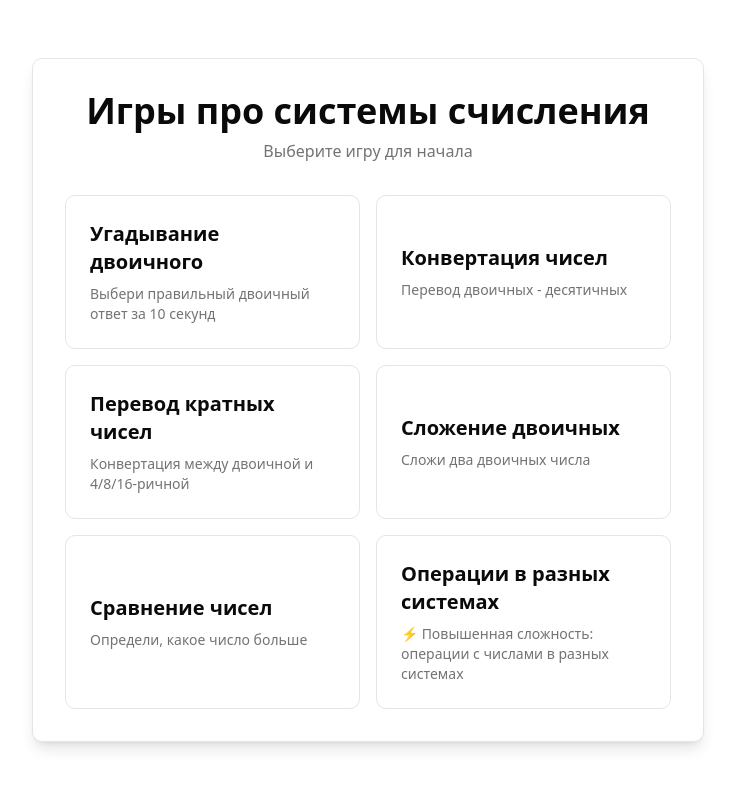
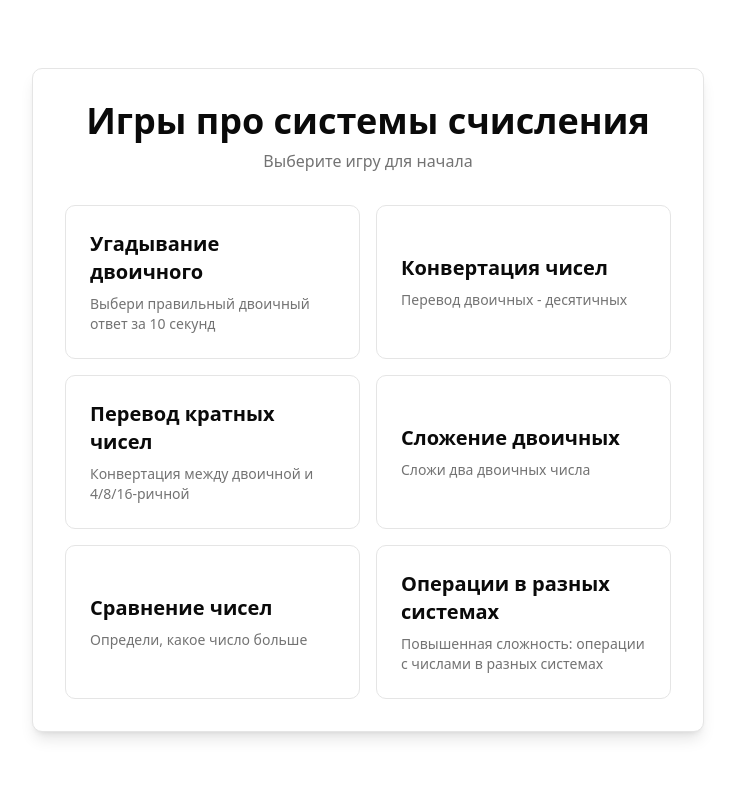
Before and after one commit to Grigoyda/ProjectBinary, a React (Vite) app: page / in a window 1280 px wide. Shown: the top 788 px of the page, without its empty margins (272-1007 px from the left). Built offline with nearby package versions, Linux system fonts and the light colour scheme.

Commit message:
Пофиксил интерфейс

```diff
--- a/src/components/games/Game6.tsx
+++ b/src/components/games/Game6.tsx
@@ -199,7 +199,7 @@ export function Game6({ onBackToMenu }: Game6Props) {
         {/* Уровень сложности */}
         <div className="text-center">
           <div className="inline-flex items-center gap-2 px-3 py-1.5 sm:px-4 sm:py-2 rounded-md bg-orange-500/20 text-orange-600 dark:text-orange-400 border border-orange-500/50">
-            <span className="text-xs sm:text-sm font-bold">⚡ Повышенная сложность</span>
+            <span className="text-xs sm:text-sm font-bold">Повышенная сложность</span>
           </div>
         </div>
 
--- a/src/components/games/GameSelector.tsx
+++ b/src/components/games/GameSelector.tsx
@@ -10,7 +10,7 @@ const games = [
   { id: 'game3' as GameId, name: 'Перевод кратных чисел', description: 'Конвертация между двоичной и 4/8/16-ричной' },
   { id: 'game4' as GameId, name: 'Сложение двоичных', description: 'Сложи два двоичных числа' },
   { id: 'game5' as GameId, name: 'Сравнение чисел', description: 'Определи, какое число больше' },
-  { id: 'game6' as GameId, name: 'Операции в разных системах', description: '⚡ Повышенная сложность: операции с числами в разных системах' },
+  { id: 'game6' as GameId, name: 'Операции в разных системах', description: 'Повышенная сложность: операции с числами в разных системах' },
 ]
 
 export function GameSelector({ onSelectGame }: GameSelectorProps) {
```
